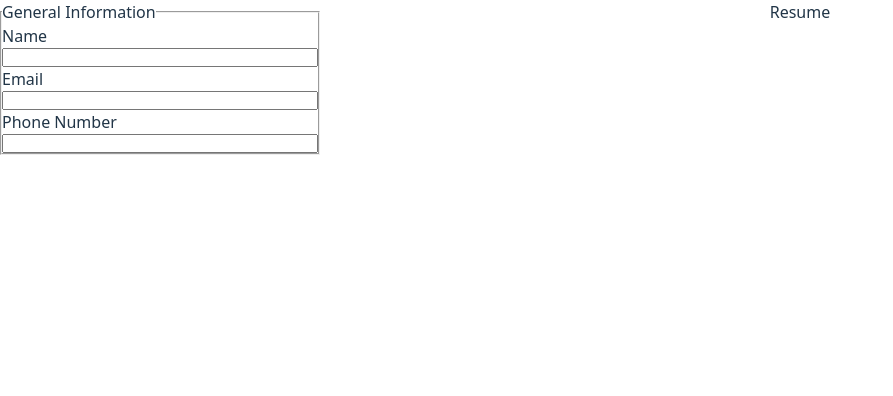
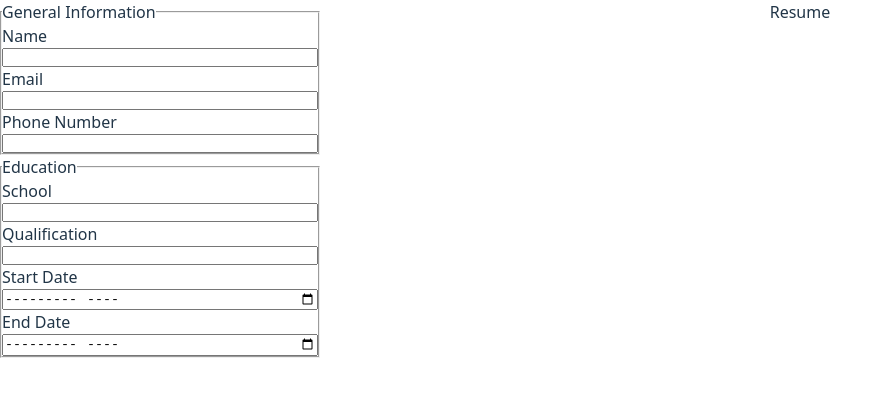
Before and after one commit to adzzfarr/the-odin-project, a React (Vite) app in the folder fullstack-js/react/cv/: page / in a window 1280 px wide. Shown: the top 396 px of the page, without its empty margins (0-893 px from the left). Built offline with nearby package versions, Linux system fonts and the light colour scheme.

Commit message:
Education

```diff
--- a/fullstack-js/react/cv/src/App.jsx
+++ b/fullstack-js/react/cv/src/App.jsx
@@ -1,4 +1,5 @@
 import { General } from './components/General.jsx';
+import { Education } from './components/Education.jsx';
 import { Resume } from './components/Resume.jsx';
 import './styles/App.css'
 
@@ -7,6 +8,7 @@ function App() {
     <>
       <form>
         <General />
+        <Education />
       </form>
       <Resume  />
     </>
--- /dev/null
+++ b/fullstack-js/react/cv/src/components/Education.jsx
@@ -0,0 +1,23 @@
+export function Education() {
+    return (
+        <fieldset>
+            <legend>Education</legend>
+            <div className="labelInput">
+                <label htmlFor="school">School</label>
+                <input type="text" id="school" name="school" />
+            </div>
+            <div className="labelInput">
+                <label htmlFor="qualification">Qualification</label>
+                <input type="email" id="qualification" name="qualification" />
+            </div>
+            <div className="labelInput">
+                <label htmlFor="start_date">Start Date</label>
+                <input type="month" id="start_date" name="start_date" />
+            </div>
+            <div className="labelInput">
+                <label htmlFor="end_date">End Date</label>
+                <input type="month" id="end_date" name="end_date" />
+            </div>
+        </fieldset>
+    );
+}
```
